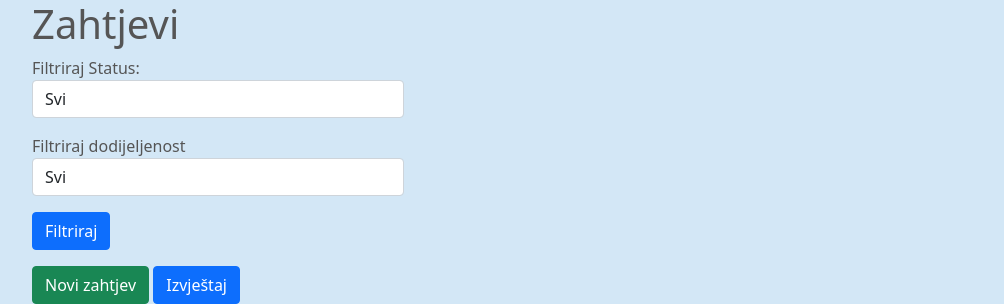
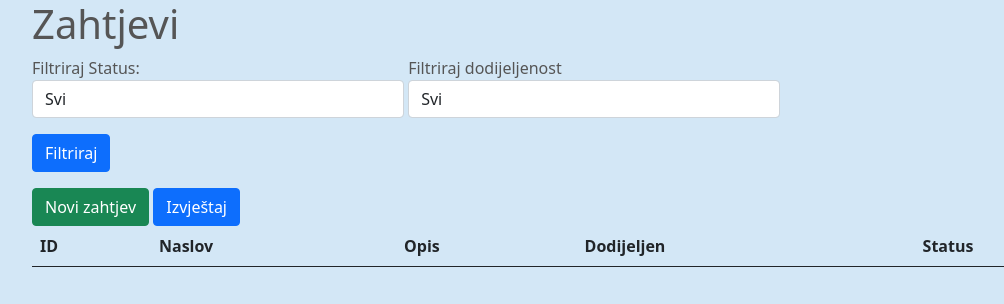
Before and after one commit to igorpavlic/Helpdesk, a Flask app: page / in a window 1280 px wide. Shown: the top 304 px of the page, without its empty margins (50-1054 px from the left). Run offline with Flask 3, Linux system fonts and the light colour scheme; data that the repository does not hold is empty.

Commit message:
Update custom.css

```diff
--- a/static/custom.css
+++ b/static/custom.css
@@ -13,6 +13,11 @@ body {
     color: #555 !important;
 }
 
+.col-md-4 {
+     display: inline-block;
+}
+
+
 a {
     color: #2e5a94;
     text-decoration: underline;
@@ -21,13 +26,10 @@ a:hover {
     color: #2e6fb9;
 }
 
-.col-md-4 {
-     display: inline-block;
-}
-
 .form-group {
     margin-bottom: .50rem;
 }
+
 .btn {
     margin: .0rem;
 }
```
